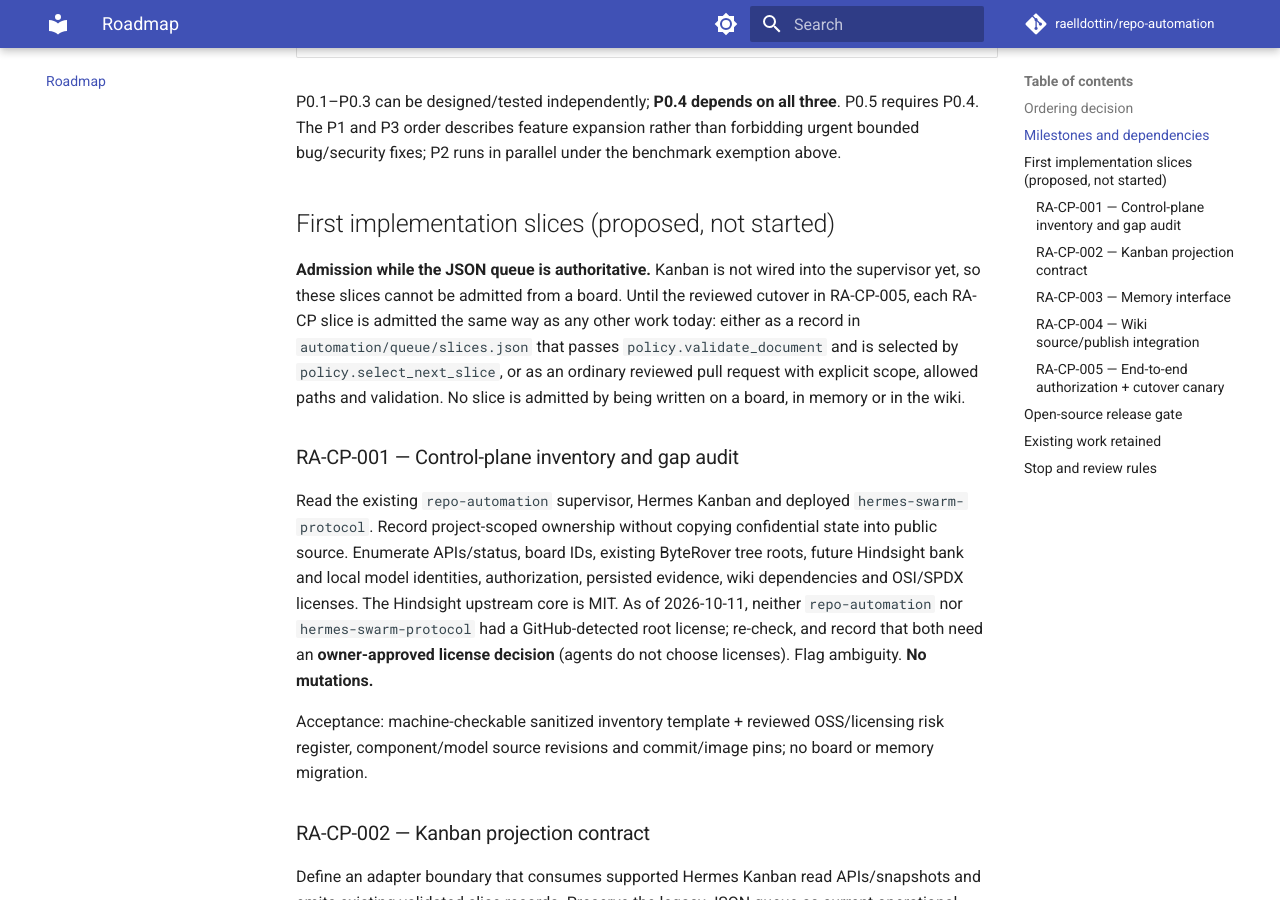
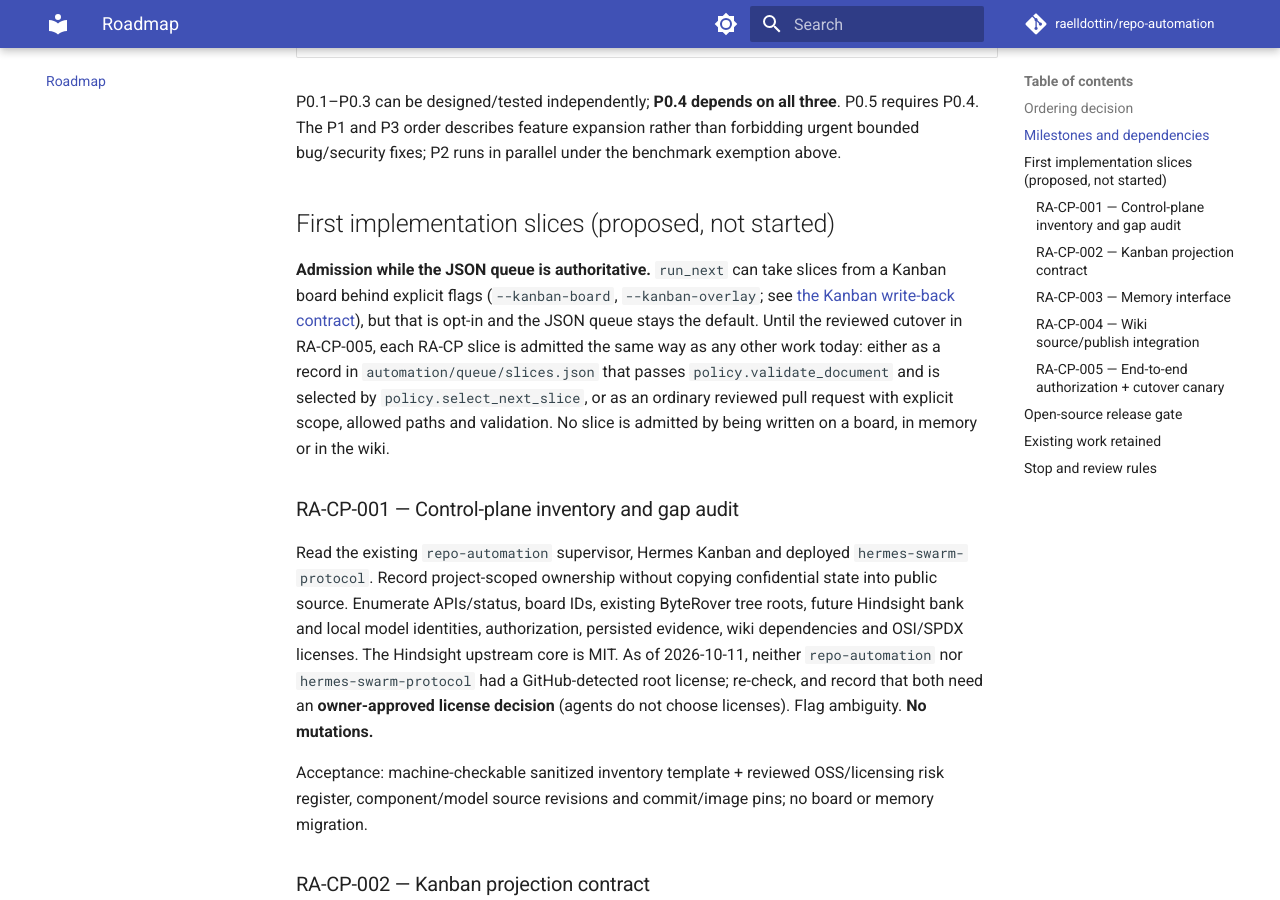
Before and after one commit to raelldottin/repo-automation, an MkDocs documentation site: the page built from docs/roadmap.md, in a window 1280 px wide and 900 px high, scrolled down 2533 px. Built offline with MkDocs 1.6.1 and Material for MkDocs 9.7.7, drawn with Linux system fonts in a browser that asks for light colours; comment, search, counter and statistics services are not loaded.

Commit message:
docs(roadmap): run_next can take slices from a Kanban board, opt-in

```diff
--- a/docs/roadmap.md
+++ b/docs/roadmap.md
@@ -27,7 +27,7 @@ P0.1–P0.3 can be designed/tested independently; **P0.4 depends on all three**.
 
 ## First implementation slices (proposed, not started)
 
-**Admission while the JSON queue is authoritative.** Kanban is not wired into the supervisor yet, so these slices cannot be admitted from a board. Until the reviewed cutover in RA-CP-005, each RA-CP slice is admitted the same way as any other work today: either as a record in `automation/queue/slices.json` that passes `policy.validate_document` and is selected by `policy.select_next_slice`, or as an ordinary reviewed pull request with explicit scope, allowed paths and validation. No slice is admitted by being written on a board, in memory or in the wiki.
+**Admission while the JSON queue is authoritative.** `run_next` can take slices from a Kanban board behind explicit flags (`--kanban-board`, `--kanban-overlay`; see [the Kanban write-back contract](architecture/kanban-cutover.md)), but that is opt-in and the JSON queue stays the default. Until the reviewed cutover in RA-CP-005, each RA-CP slice is admitted the same way as any other work today: either as a record in `automation/queue/slices.json` that passes `policy.validate_document` and is selected by `policy.select_next_slice`, or as an ordinary reviewed pull request with explicit scope, allowed paths and validation. No slice is admitted by being written on a board, in memory or in the wiki.
 
 ### RA-CP-001 — Control-plane inventory and gap audit
 
```
